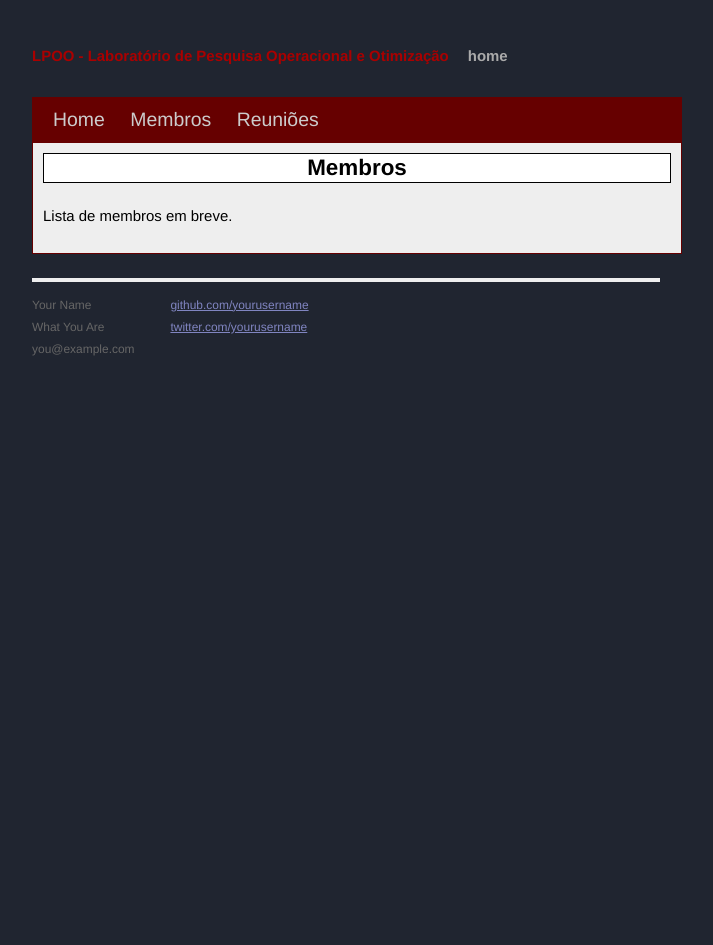
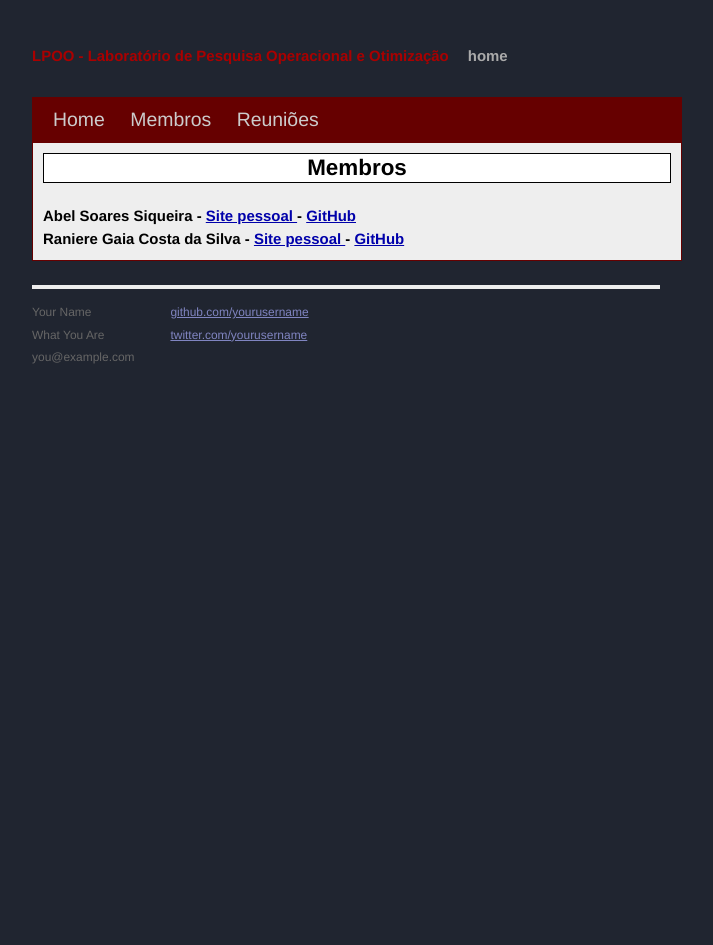
Before and after one commit to lpoo/lpoo.github.io, a Jekyll site: the page built from membros.html, in a window 1280 px wide. Shown: the whole page, without its empty margins (294-1007 px from the left). Built offline with Jekyll 4.4.1, drawn with Linux system fonts in a browser that asks for light colours; Markdown is read by kramdown in place of the engine named in the settings.

Commit message:
Update membros

```diff
--- /dev/null
+++ b/_data/membros.yml
@@ -0,0 +1,7 @@
+- name: Abel Soares Siqueira
+  url:  www.ime.unicamp.br/~abel
+  github: abelsiqueira
+
+- name: Raniere Gaia Costa da Silva
+  url:  www.ime.unicamp.br/~ra092767
+  github: r-gaia-cs
--- a/membros.html
+++ b/membros.html
@@ -5,6 +5,12 @@ title: LPOO - Laboratório de Pesquisa Operacional e Otimização
 
 <div class="wall">
   <h1> Membros </h1>
-  <p> Lista de membros em breve.
-  </p>
+  {% for membro in site.data.membros %}
+  <div class="membro">
+    <h2> {{ membro.name }}  -
+      <a href="http://{{ membro.url }}"> Site pessoal </a> -
+      <a href="http://github.com/{{ membro.github }}"> GitHub </a>
+    </h2>
+  </div>
+  {% endfor %}
 </div>
```
